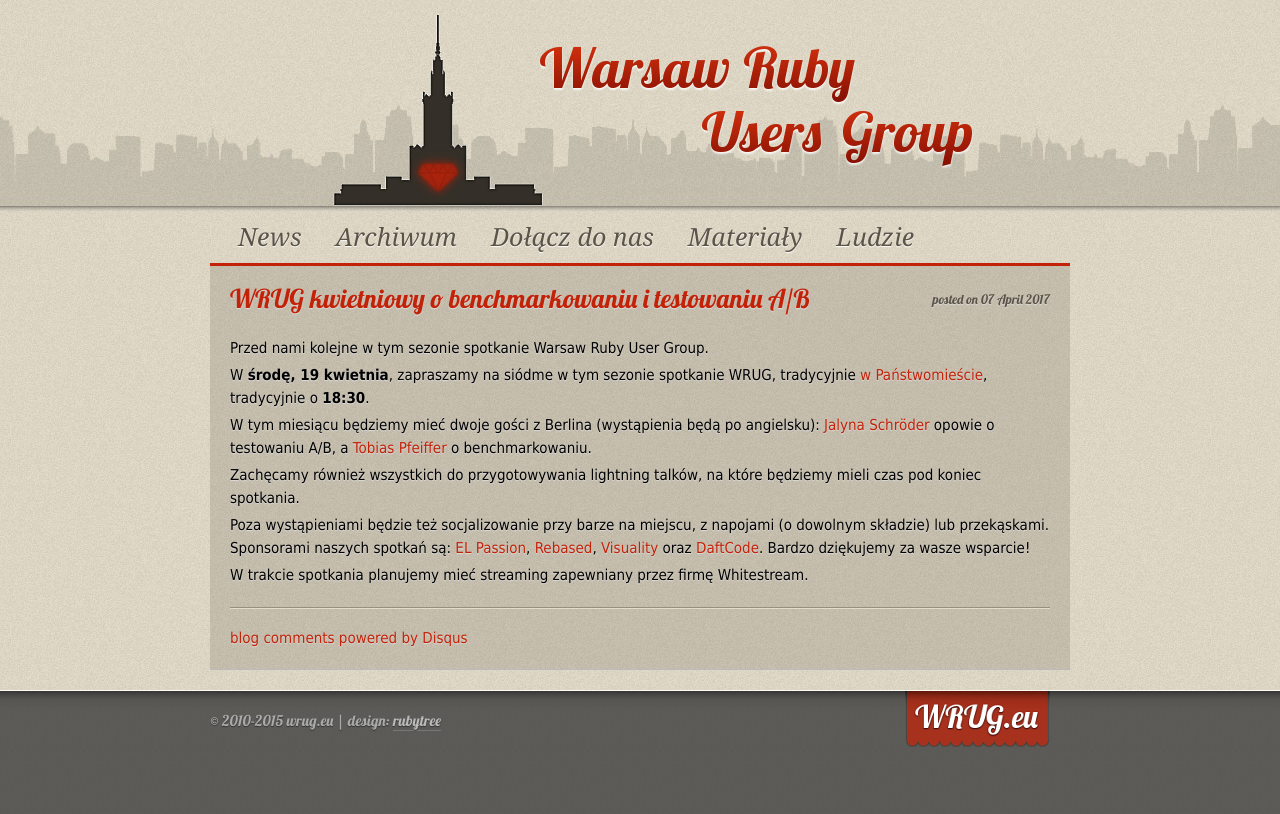
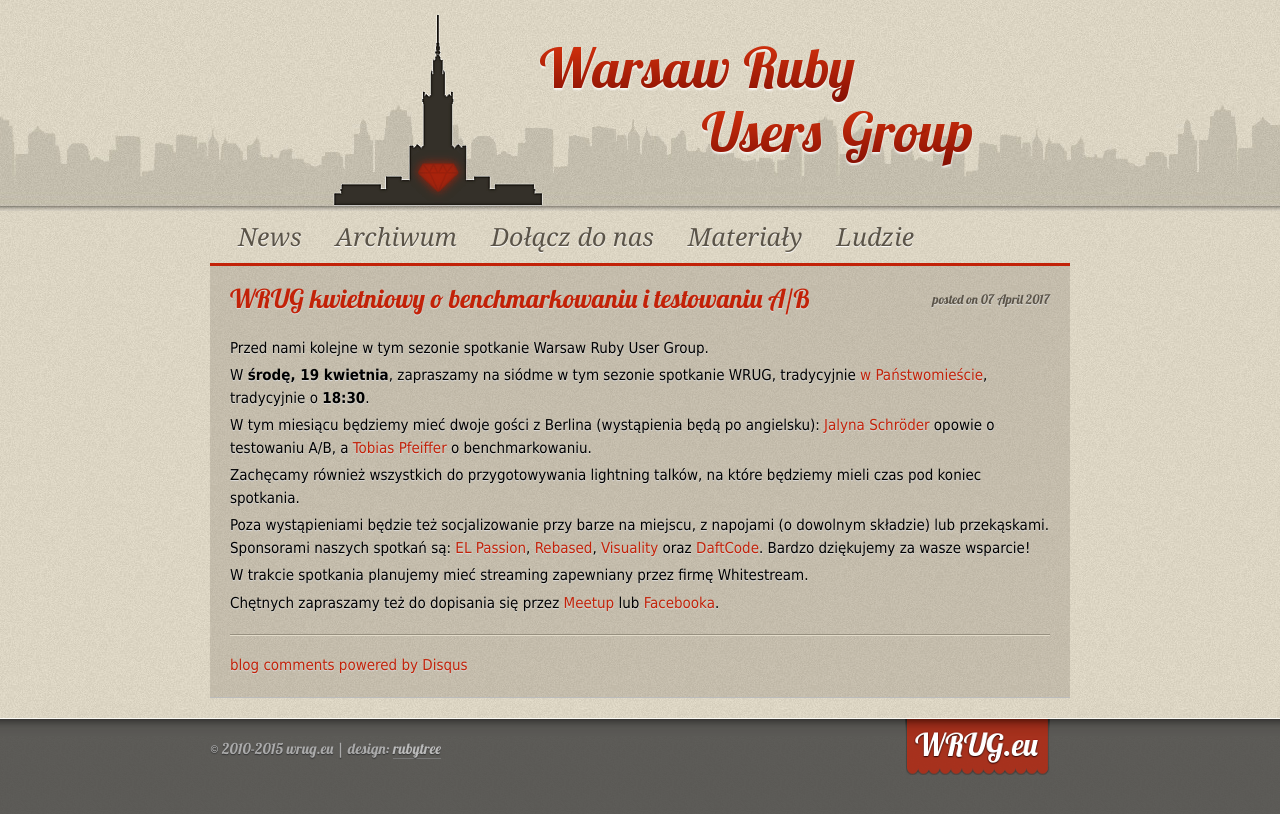
Before and after one commit to wrug/wrug.eu, a Jekyll site: the page built from _posts/2017-04-07-spotkanie-kwietniowe.md, in a window 1280 px wide. Shown: the top 814 px of the page. Built offline with Jekyll 4.4.1, drawn with Linux system fonts in a browser that asks for light colours; comment, search, counter and statistics services are not loaded.

Commit message:
April 2017: Fb/Meetup links

```diff
--- a/_posts/2017-04-07-spotkanie-kwietniowe.md
+++ b/_posts/2017-04-07-spotkanie-kwietniowe.md
@@ -23,3 +23,7 @@
 [DaftCode](http://daftcode.pl). Bardzo dziękujemy za wasze wsparcie!
 
 W trakcie spotkania planujemy mieć streaming zapewniany przez firmę Whitestream.
+
+Chętnych zapraszamy też do dopisania się przez
+[Meetup](https://www.meetup.com/Warsaw-Ruby-Users-Group-WRUG/events/239039629/)
+lub [Facebooka](https://www.facebook.com/events/814155558741147/).
```
